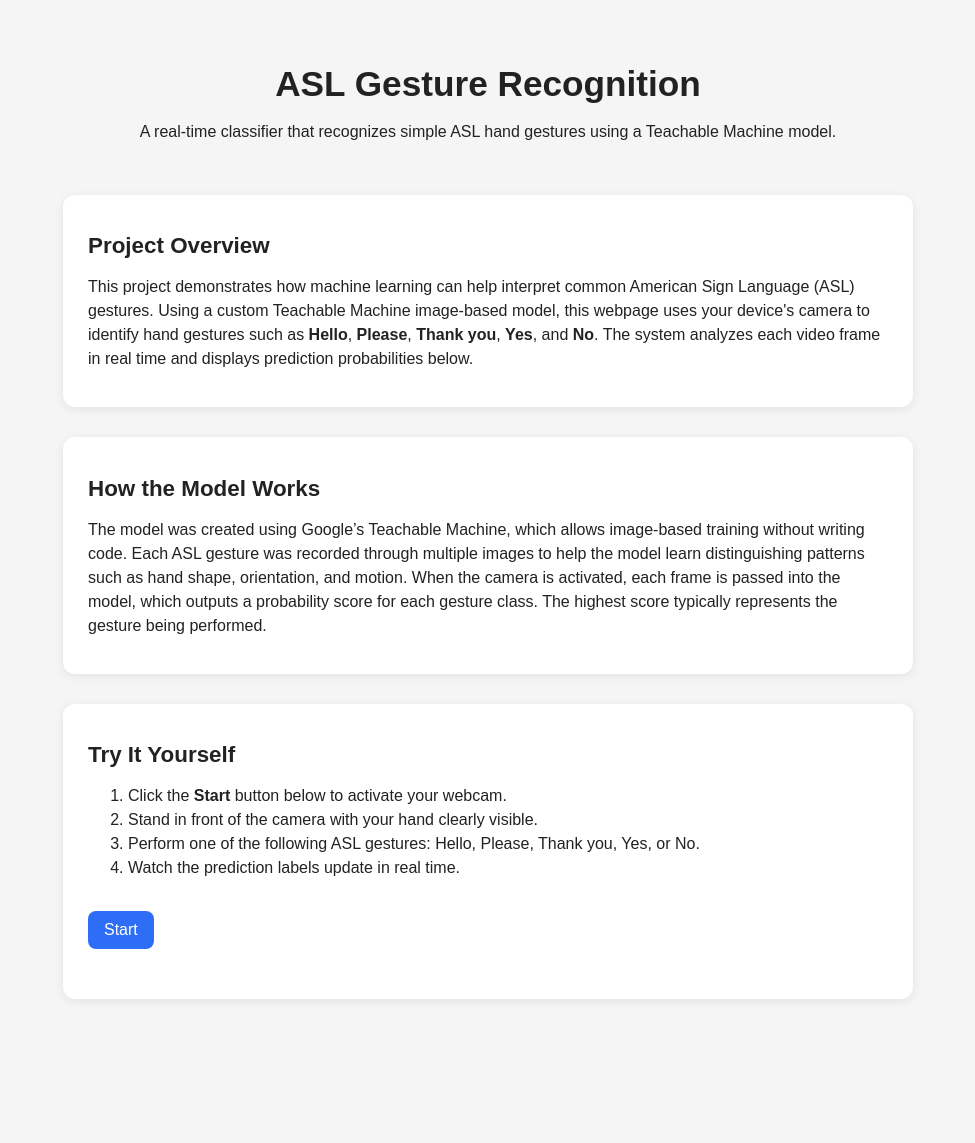
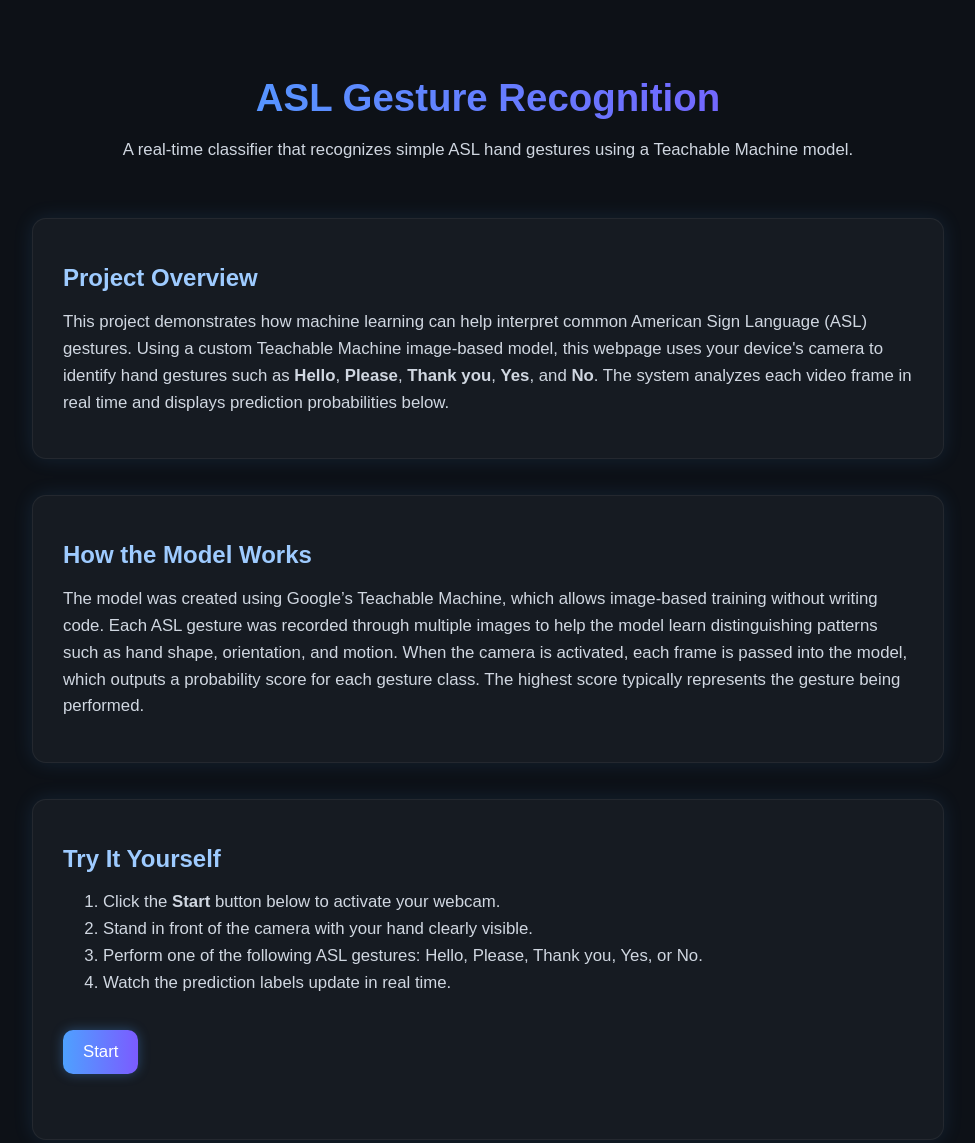
Before and after one commit to edgarchan2007/ASL-Recognizer, a plain HTML site: page index.html in a window 1280 px wide. Shown: the whole page, without its empty margins (152-1127 px from the left). Before the commit the page ends 1014 px from the top, so only its background shows below. Drawn offline with Linux system fonts and the light colour scheme.

Commit message:
Update index.html

```diff
--- a/index.html
+++ b/index.html
@@ -9,8 +9,8 @@
             font-family: Arial, sans-serif;
             margin: 0;
             padding: 0;
-            background-color: #f5f5f5;
-            color: #222;
+            background: #0d1117;
+            color: #e6e6e6;
             display: flex;
             flex-direction: column;
             align-items: center;
@@ -18,55 +18,80 @@
 
         header {
             text-align: center;
-            padding: 40px 20px 20px;
+            padding: 50px 20px 20px;
         }
 
         h1 {
-            font-size: 2.2rem;
-            margin-bottom: 10px;
+            font-size: 2.4rem;
+            margin-bottom: 12px;
+            background: linear-gradient(90deg, #4ea1ff, #7b5bff);
+            -webkit-background-clip: text;
+            -webkit-text-fill-color: transparent;
         }
 
         .section {
-            background: white;
+            background: #161b22;
             width: 90%;
-            max-width: 800px;
-            padding: 20px 25px;
-            margin: 15px 0;
-            border-radius: 12px;
-            box-shadow: 0 2px 10px rgba(0,0,0,0.08);
+            max-width: 850px;
+            padding: 25px 30px;
+            margin: 18px 0;
+            border-radius: 14px;
+            box-shadow: 0 0 20px rgba(78, 161, 255, 0.12);
+            border: 1px solid rgba(255, 255, 255, 0.06);
         }
 
         h2 {
-            font-size: 1.4rem;
-            margin-bottom: 10px;
+            font-size: 1.5rem;
+            margin-bottom: 12px;
+            color: #9ecbff;
         }
 
         p, li {
-            font-size: 1rem;
-            line-height: 1.5;
+            font-size: 1.05rem;
+            line-height: 1.6;
+            color: #d0d7e1;
         }
 
         #webcam-container, #label-container {
-            margin-top: 15px;
+            margin-top: 20px;
             display: flex;
             flex-direction: column;
             align-items: center;
         }
 
         button {
-            padding: 10px 16px;
-            margin-top: 15px;
-            background-color: #2e6df6;
+            padding: 12px 20px;
+            margin-top: 18px;
+            background: linear-gradient(90deg, #4ea1ff, #7b5bff);
             color: #fff;
             border: none;
-            border-radius: 8px;
+            border-radius: 10px;
             cursor: pointer;
-            font-size: 1rem;
-            transition: 0.2s;
+            font-size: 1.05rem;
+            transition: 0.25s ease;
+            box-shadow: 0 0 12px rgba(78, 161, 255, 0.35);
         }
 
         button:hover {
-            background-color: #1d50c3;
+            transform: translateY(-2px);
+            box-shadow: 0 0 18px rgba(78, 161, 255, 0.55);
+        }
+
+        #label-container div {
+            background: #0f141a;
+            margin: 6px 0;
+            padding: 8px 12px;
+            border-radius: 8px;
+            width: 220px;
+            text-align: center;
+            border: 1px solid rgba(255, 255, 255, 0.05);
+            box-shadow: 0 0 10px rgba(78, 161, 255, 0.08);
+        }
+
+        #webcam-container canvas {
+            border-radius: 12px;
+            border: 2px solid rgba(78, 161, 255, 0.3);
+            box-shadow: 0 0 20px rgba(78, 161, 255, 0.15);
         }
     </style>
 </head>
```
